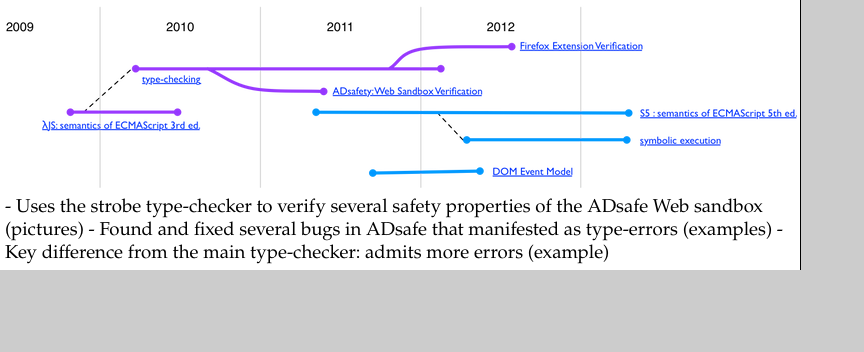
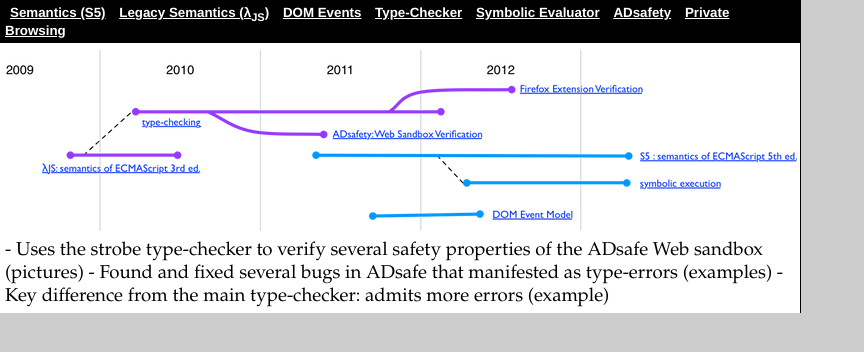
Before and after one commit to brownplt/jswebtools.org, a Jekyll site: the page built from adsafety.html, in a window 1280 px wide. Shown: the top 352 px of the page, without its empty margins (0-864 px from the left). Built offline with Jekyll 4.4.1, drawn with Linux system fonts in a browser that asks for light colours.

Commit message:
navigation bar

```diff
--- /dev/null
+++ b/_includes/nav.html
@@ -0,0 +1,11 @@
+
+<div id="nav">
+
+<div><a href="s5.html">Semantics (S5)</a></div>
+<div><a href="lambdajs.html">Legacy Semantics (&lambda;<sub>JS</sub>)</a></div>
+<div><a href="events.html">DOM Events</a></div>
+<div><a href="strobe.html">Type-Checker</a></div>
+<div><a href="symeval.html">Symbolic Evaluator</a></div>
+<div><a href="adsafety.html">ADsafety</a></div>
+<div><a href="pbm-verif.html">Private Browsing</a></div>
+</div>
--- a/_layouts/project.html
+++ b/_layouts/project.html
@@ -10,7 +10,10 @@
 
 <body>
 
+{% include nav.html %}
+
 <div style="background-color: white">
+
 
 <img src="img/timeline.png">
 
--- a/style.css
+++ b/style.css
@@ -46,3 +46,20 @@
   border: 1px solid black;
   padding: 5px;
 }
+
+#nav {
+  background-color: black;
+  color: white;
+  font-family: Helvetica, sans serif;
+  font-weight: bold;
+  font-size: 10pt;
+}
+
+#nav a {
+  color: white;
+}
+
+#nav > div {
+  display: inline;
+  margin: 5px;
+}
```
Also changed, not shown: events.html (added, +12 -0 lines), s5.html (added, +12 -0 lines), symeval.html (added, +10 -0 lines).
